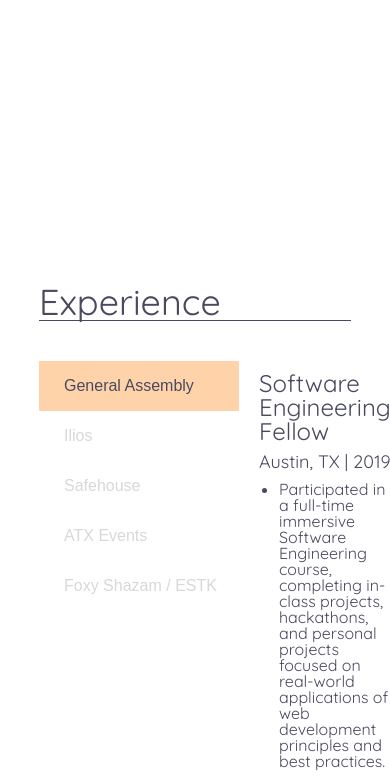
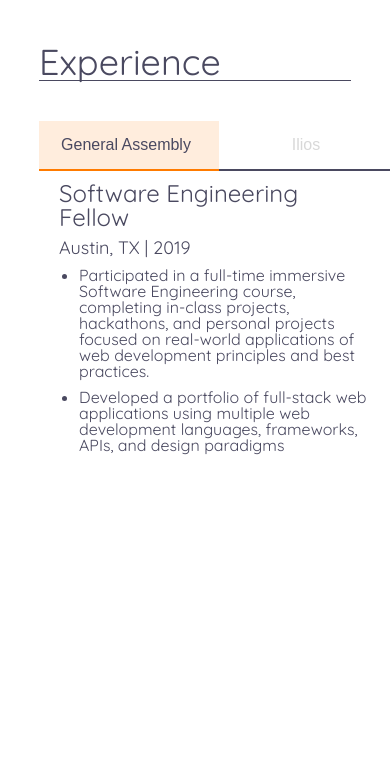
Before and after one commit to joe-gerhard/portfolio, a React (Create React App) app: page / in a window 390 px wide. Shown: the part 2540-3319 px from the top of the page. Built offline with nearby package versions, Linux system fonts and the light colour scheme.

Commit message:
Add media query styling

```diff
--- a/src/components/AboutSection/styles.js
+++ b/src/components/AboutSection/styles.js
@@ -32,7 +32,7 @@
   width: 60%;
 
   @media (max-width: ${breakpoints.large}) {
-    width: 80%;
+    width: 100%;
     margin-bottom: 20px;
   }
 
--- a/src/components/ContactSection/ContactSection.jsx
+++ b/src/components/ContactSection/ContactSection.jsx
@@ -12,7 +12,7 @@
     <StyledContactSection ref={contactRef}>
       <h1>Contact</h1>
       <p>
-        I am actively seeking new work opportinities, so please feel free to contact me at any time. Looking forward to hearing from you!
+        I am actively seeking new work opportinities, so please feel free to contact me any time. Looking forward to hearing from you!
       </p>
       <Button onClick={handleEmailMe}>Email</Button>
     </StyledContactSection>
--- a/src/components/ContactSection/styles.js
+++ b/src/components/ContactSection/styles.js
@@ -2,10 +2,11 @@
 import { Section } from '../../styles';
 
 export const StyledContactSection = styled(Section)`
+  width: 100%;
 
   p {
     margin: 40px 0;
-    width: 60%;
+    max-width: 500px;
     text-align: center;
     line-height: 24px;
   }
--- a/src/components/ExperienceSection/styles.js
+++ b/src/components/ExperienceSection/styles.js
@@ -28,28 +28,59 @@
   @media (max-width: ${breakpoints.large}) {
     width: 100%;
   }
+
+  @media (max-width: ${breakpoints.medium}) {
+    flex-direction: column;
+  }
 `);
 
 export const Buttons = styled.div(({ theme }) => css`
   display: flex;
   flex-direction: column;
+
+  @media (max-width: ${breakpoints.medium}) {
+    position: relative;
+    left: -10vw;
+    width: 100vw;
+    overflow-x: scroll;
+    flex-direction: row;
+    height: 50px;
+
+    ::-webkit-scrollbar {
+      display: none;
+    }
+  }
 `);
 
 export const ExpButton = styled.button(({ theme, selected }) => css`
   width: 200px;
+  min-width: 200px;
   height: 50px;
-  background: ${selected ? theme.accent + '55' : 'transparent'};
+  background: ${selected ? theme.accent + '22' : 'transparent'};
   color: ${selected ? theme.dark : theme.light};
   font-size: 16px;
   border: none;
+  border-left: 2px solid ${selected ? theme.accent : theme.dark};
   border-radius: none;
   transition: .5s;
   text-align: left;
   padding-left: 25px;
 
   &:hover {
-    background: ${theme.accent + '55'};
+    background: ${theme.accent + '22'};
     color: ${theme.dark};
+  }
+
+  @media (max-width: ${breakpoints.medium}) {
+    text-align: center;
+    padding-left: 0;
+    min-width: 180px;
+    border-left: none;
+    border-bottom: 2px solid ${selected ? theme.accent : theme.dark};
+
+    &:first-child {
+      margin-left: 10vw;
+    }
   }
 `);
 
--- a/src/constants/jobs.js
+++ b/src/constants/jobs.js
@@ -47,7 +47,7 @@
   `Worked with state-of-the-art intelligent lighting fixtures to bring our designer’s visions to life to delight our clients.`]
   },
   {
-    name: "Foxy Shazam / ESTK",
+    name: "Foxy Shazam",
     location: "In a tour van somewhere around the country",
     dates: "2007-2010",
     title: "Tour Manager",
```
